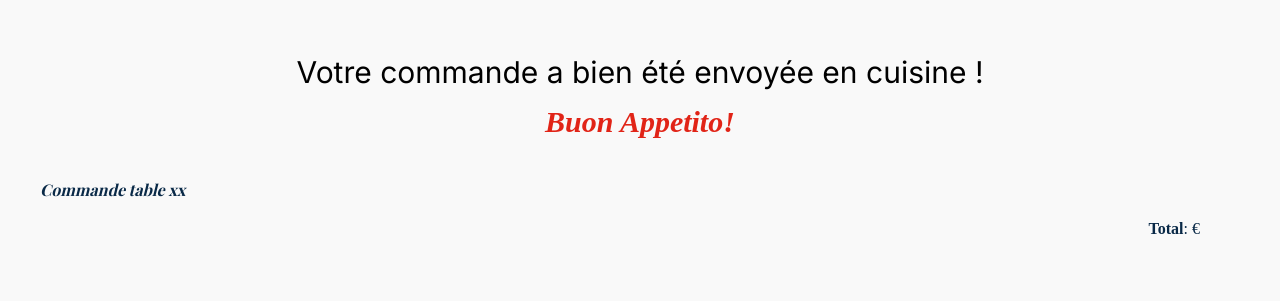
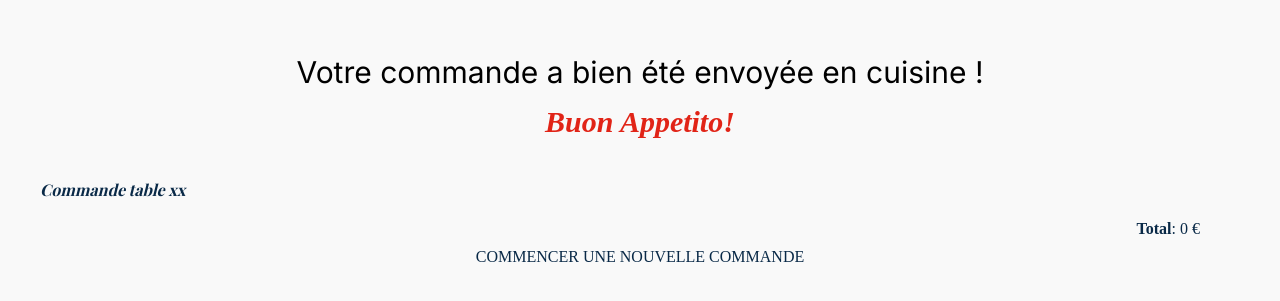
Before and after one commit to AnneGicquel/pizzeriaDellaMamma, an Angular app: page /summary in a window 1280 px wide. Shown: the part 109-410 px from the top of the page. Built offline with nearby package versions, Linux system fonts and the light colour scheme; a web font is replaced by a local one.

Commit message:
[feat/summary]
Affichage du prix total

```diff
--- a/src/app/components/basket/basket-product-card/basket-product-card.component.css
+++ b/src/app/components/basket/basket-product-card/basket-product-card.component.css
@@ -32,8 +32,3 @@ main {
     justify-content: space-between;
     margin: 10px 10px;
 }
-
-.total{
-    margin: 20px 80px 10px 80px;
-    text-align: end;
-}
--- a/src/app/components/basket/basket-product-card/basket-product-card.component.html
+++ b/src/app/components/basket/basket-product-card/basket-product-card.component.html
@@ -25,7 +25,6 @@
         </li>
     </ul>
 
-    <p class="total"><b>Total</b>:  €</p>
 
 
 </main>
--- a/src/app/pages/basket/basket.component.css
+++ b/src/app/pages/basket/basket.component.css
@@ -45,3 +45,7 @@ h2{
     text-align:end;
     margin: 0 80px 10px 80px;
 }
+.total{
+    margin: 20px 80px 10px 80px;
+    text-align: end;
+}
--- a/src/app/pages/basket/basket.component.html
+++ b/src/app/pages/basket/basket.component.html
@@ -8,10 +8,11 @@
     </div>
 
     <app-basket-product-card></app-basket-product-card>
+    <p class="total"><b>Total</b>: {{ this.basketService.basketTotalPrice }}  €</p>
 
     <div class="flex column">
         <button class="envoyer" routerLink="/summary">Table XX : Envoyer la commande en cuisine</button>
-        <a routerlink="/">Votre table n'est pas la XX ?</a>
+        <a routerlink="">Votre table n'est pas la XX ?</a>
     </div>
 
 
--- a/src/app/pages/summary/summary.component.css
+++ b/src/app/pages/summary/summary.component.css
@@ -3,6 +3,9 @@ h2 {
     font-size: 30px;
     font-weight: normal;
     margin:163px 0 15px;
+}
+p{
+    color: #092947;
 }
 .bonAppetit {
     color: #E12417;
@@ -17,7 +20,14 @@ h2 {
 .summary {
     font-family: "Playfair Display";
     font-style: italic;
-    color: #092947;
+
     margin: 40px 80px 0px 40px;
     font-weight: bold;
 }
+.total{
+    margin: 20px 80px 10px 80px;
+    text-align: end;
+}
+.commande {
+    cursor : pointer;
+}
--- a/src/app/pages/summary/summary.component.html
+++ b/src/app/pages/summary/summary.component.html
@@ -5,3 +5,7 @@
 <p class="summary">Commande table xx</p>
 
 <app-basket-product-card></app-basket-product-card>
+<p class="total"><b>Total</b>: {{ this.basketService.basketTotalPrice }}  €</p>
+
+
+<p class="commande center">COMMENCER UNE NOUVELLE COMMANDE</p>
--- a/src/app/pages/summary/summary.component.ts
+++ b/src/app/pages/summary/summary.component.ts
@@ -1,4 +1,5 @@
 import { Component } from '@angular/core';
+import { BasketServiceService, IBasketProduct } from 'src/app/services/basketService/basket-service.service';
 
 @Component({
   selector: 'app-summary',
@@ -7,5 +8,16 @@ import { Component } from '@angular/core';
 })
 export class SummaryComponent {
 isButtonVisible = false;
+basket : IBasketProduct[] = [];
+
+constructor (public basketService: BasketServiceService) {}
+
+  ngOnInit() {
+    this.getBasket();
+  }
+
+  getBasket() {
+    this.basket = this.basketService.getBasket();
+  }
 
 }
--- a/src/app/services/basketService/basket-service.service.ts
+++ b/src/app/services/basketService/basket-service.service.ts
@@ -76,6 +76,7 @@ getBasketTotalPrice() : void {
     // je donne le prix total au panier
     this.basketTotalPrice = totalPrice;
     console.log("Prix Total", totalPrice);
+    console.log("prix total 2", this.basketTotalPrice);
 }
 
 // Fonction pour supprimer un produit
```
Also changed, not shown: src/app/components/basket/basket-product-card/basket-product-card.component.ts (+4 -9 lines).
